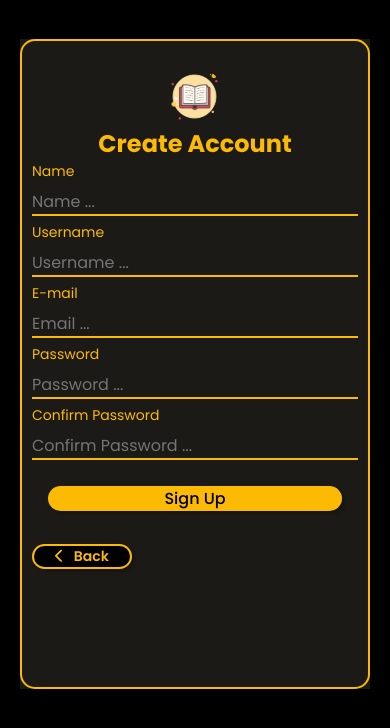
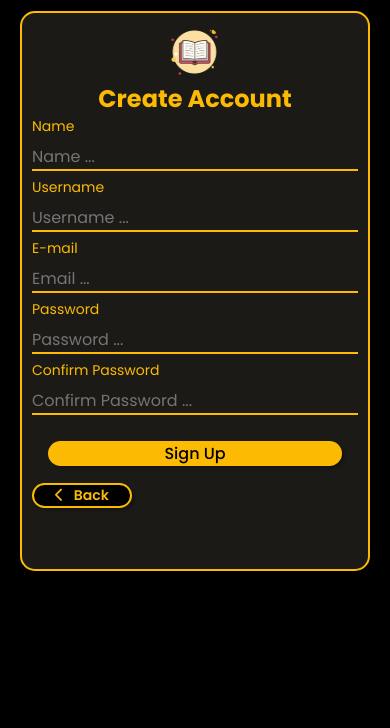
Before and after one commit to rafaelams17/scl-front, a Vue app: page /register in a window 390 px wide. Shown: the top 728 px of the page. Built offline with nearby package versions, Linux system fonts and the light colour scheme; a web font is replaced by a local one.

Commit message:
finalizando a responsividade inicial

```diff
--- a/src/components/DescBooks.vue
+++ b/src/components/DescBooks.vue
@@ -54,6 +54,9 @@ const props = defineProps({
   margin-bottom: 20px;
   padding: 20px;
 }
+.container h2 {
+  font-size: 20px;
+}
 .container-second {
   padding-left: 10px;
 }
@@ -97,6 +100,11 @@ const props = defineProps({
     width: 50%;
     margin: 0 auto;
   }
+  .container h2 {
+    font-size: 18px;
+    text-align: center;
+    padding: 10px;
+  }
 }
 @media screen and (max-width: 700px) {
   .container {
@@ -117,6 +125,10 @@ const props = defineProps({
   .container {
     width: 280px;
   }
+  .container h2 {
+    font-size: 18px;
+    text-align: center;
+  }
 }
 @media screen and (max-width: 300px) {
   .container {
--- a/src/components/NavBar.vue
+++ b/src/components/NavBar.vue
@@ -3,8 +3,7 @@
     <div>
       <img class="logo" alt="Books logo" src="../assets/logo.svg" />
     </div>
-    <div class="navBar">
-      <i class="fa-solid fa-bars" id="mobile-menu"></i>
+    <div>
       <router-link to="/" class="links-nav">Home</router-link>
       <router-link
         to="#section-popular-books"
@@ -22,14 +21,6 @@ import { useRouter, useRoute } from "vue-router";
 
 const router = useRouter();
 const route = useRoute();
-const mobileMenu = document.querySelector('#mobile-menu');
-
-function showMenu(){
-  mobileMenu.addEventListener('click', () => {
-    mobileMenu.classList.toggle('bx-x');
-    navBar.classList.toggle('active');
-});
-}
 
 function navigateToLogin() {
   router.push("/login"); // acessar a rota com Router Vue
@@ -46,9 +37,6 @@ function scrollToSection(sectionId) {
 </script>
 
 <style scoped>
-#mobile-menu {
-  display: none;
-}
 .nav-bar {
   display: flex;
   justify-content: space-between;
@@ -89,8 +77,11 @@ function scrollToSection(sectionId) {
   transition: 0.5s;
 }
 @media screen and (max-width: 600px) {
-  #mobile-menu {
-    display: block;
+  .links-nav {
+    display: none;
+  }
+  .btn-login{
+    font-size: 14px;
   }
 }
 </style>
--- a/src/views/HomeView.vue
+++ b/src/views/HomeView.vue
@@ -1,9 +1,9 @@
 <template>
   <div class="container" id="mudar-tema" @click="darkLight()">
-    <h1 class="text-description">
+    <p class="text-description">
       Organize as suas leituras com a gente, cadastre os seus livros favoritos
       para ter mais controle da sua vida literária!
-    </h1>
+    </p>
 
     <i id="mode-icon" class="fa-solid fa-sun" title="Escolha o Modo"></i>
 
@@ -11,10 +11,10 @@
       <img class="img-girl-books" src="../assets/book-girl.svg" alt="books" />
     </div>
 
-    <h2 class="citacao">
+    <p id="citacao">
       "A leitura é a chave que abre a porta para um mundo de descobertas,
       imaginação e crescimento pessoal."
-    </h2>
+    </p>
     <p class="autor">Oprah Winfrey</p>
 
     <popular-books id="section-popular-books" />
@@ -33,8 +33,8 @@ function darkLight() {
       mode.classList.add("fa-moon");
       return;
     }
-      mode.classList.add("fa-sun");
-      mode.classList.remove("fa-moon");
+    mode.classList.add("fa-sun");
+    mode.classList.remove("fa-moon");
   });
 }
 </script>
@@ -45,13 +45,11 @@ function darkLight() {
   margin: 2%;
 }
 .text-description {
-  font-size: 28px;
+  background-color: #fcba03;
+  color: #000;
+  margin: 15px;
+  padding: 15px;
   text-align: center;
-  /* font-weight: bold; */
-  border: 3px solid #fcba03;
-  border-radius: 20px;
-  padding: 20px;
-  margin: 20px;
 }
 #mode-icon {
   display: flex;
@@ -66,23 +64,20 @@ function darkLight() {
 .img-girl-books {
   width: 70%;
 }
-.citacao {
-  font-weight: normal;
+#citacao {
   text-align: center;
 }
 .autor {
   text-align: right;
   margin-right: 10%;
-  font-size: 15px;
+  font-size: 12px;
 }
 @media screen and (max-width: 700px) {
-  .text-description, .citacao {
+  .text-description {
+    font-size: 1em;
+  }
+  #mode-icon {
     font-size: 20px;
   }
 }
-@media screen and (max-width: 600px) {
-  .text-description {
-    font-size: 14px;
-  }
-}
 </style>
--- a/src/views/pages/ForgetPassword.vue
+++ b/src/views/pages/ForgetPassword.vue
@@ -48,14 +48,13 @@ function backToLogin() {
 .container {
   width: 500px;
   margin: 0 auto;
-  margin-top: 10%;
 }
 .container-title {
   display: flex;
   flex-direction: column;
   align-items: center;
   font-size: 20px;
-  padding-top: 15%;
+  padding-top: 5%;
   border-radius: 15px;
 }
 .container-title h1 {
@@ -67,12 +66,13 @@ function backToLogin() {
 .container-form {
   display: flex;
   flex-direction: column;
-  height: 600px;
+  height: 500px;
   margin: 0 auto;
   padding: 10px;
   border-radius: 15px;
   border-radius: 15px;
   border: 2px solid #fcba03;
+  margin-top: 8%;
 }
 .container-form label {
   font-size: 16px;
--- a/src/views/pages/LoginPage.vue
+++ b/src/views/pages/LoginPage.vue
@@ -59,15 +59,13 @@ function forgetPassword() {
 .container {
   width: 500px;
   margin: 0 auto;
-  margin-top: 10%;
   border-radius: 15px;
-
 }
 .container-title {
   display: flex;
   flex-direction: column;
   align-items: center;
-  padding-top: 15%;
+  padding-top: 5%;
   border-radius: 15px;
 }
 .container-title h1 {
@@ -92,12 +90,13 @@ function forgetPassword() {
 .container-form {
   display: flex;
   flex-direction: column;
-  height: 600px;
+  height: 500px;
   font-size: 18px;
   margin: 0 auto;
   padding: 10px;
   border-radius: 15px;
   border: 2px solid #fcba03;
+  margin-top: 8%;
 }
 .container-form label {
   font-size: 16px;
--- a/src/views/pages/RegisterPage.vue
+++ b/src/views/pages/RegisterPage.vue
@@ -53,16 +53,18 @@ function backToLogin() {
   background: #1b1a17;
 }
 .container {
-  width: 500px;
+  border-radius: 15px;
+  width: 450px;
   margin: 0 auto;
-  margin-top: 10%;
 }
 .container-title {
   display: flex;
   flex-direction: column;
   align-items: center;
-  padding-top: 5%;
   border-radius: 15px;
+}
+.container-title h1{
+  font-size: 1.5em;
 }
 .container-title img {
   width: 60px;
@@ -70,14 +72,14 @@ function backToLogin() {
 .container-form {
   display: flex;
   flex-direction: column;
-  height: 650px;
+  height: 560px;
   font-size: 18px;
   margin: 0 auto;
   padding: 10px;
   border-radius: 15px;
-  border-radius: 15px;
   border: 2px solid #fcba03;
-  margin-bottom: 15%;
+  margin-bottom: 5%;
+  margin-top: 3%;
 }
 .container-form label {
   font-size: 16px;
@@ -107,7 +109,7 @@ function backToLogin() {
   width: 90%;
   margin: 0 auto;
   margin-top: 20px;
-  margin-bottom: 10%;
+  margin-bottom: 5%;
 }
 .btn-submit:hover {
   transition: 0.5s;
```
